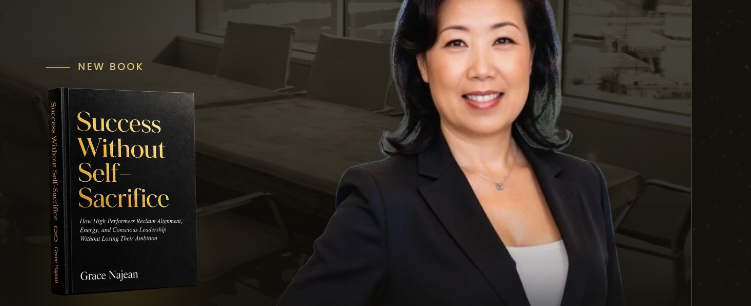
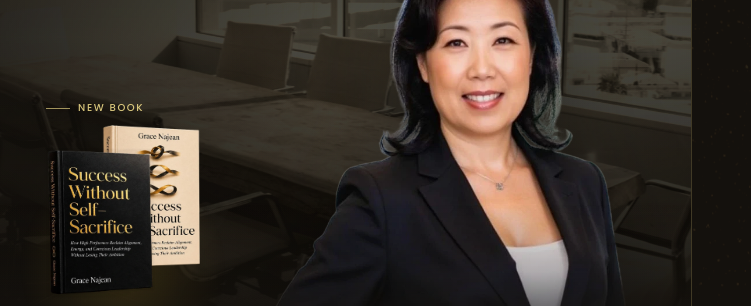
Before and after one commit to geanpaulo19/GN-Links, a plain HTML site: page index.html in a window 1280 px wide. Shown: the part 403-709 px from the top of the page, 0-751 px from the left. Drawn offline with Linux system fonts and the light colour scheme.

Commit message:
Update book cover image in index.html

```diff
--- a/index.html
+++ b/index.html
@@ -96,7 +96,7 @@
       <a class="book" href="https://gracenajean.com/the-readers-edition" target="_blank" rel="noopener noreferrer" aria-label="Success Without Self Sacrifice, buy it now (opens in a new tab)">
         <span class="book__kicker"><span class="book__rule" aria-hidden="true"></span>New book</span>
         <span class="book__cover-wrap">
-          <img class="book__cover" src="assets/img/book-success-without-self-sacrifice.webp" alt="" width="600" height="835" loading="lazy" decoding="async">
+          <img class="book__cover" src="assets/img/new book cover for landing page.webp" alt="" width="600" height="835" loading="lazy" decoding="async">
         </span>
         <span class="book__title">Success Without Self Sacrifice</span>
         <span class="book__cta">Buy now
@@ -116,7 +116,7 @@
         <nav class="links" id="links" aria-label="Grace Najean links">
           <a class="book-card" href="https://gracenajean.com/the-readers-edition" target="_blank" rel="noopener noreferrer" aria-label="Success Without Self Sacrifice, buy it now (opens in a new tab)">
             <span class="book-card__cover">
-              <img src="assets/img/book-success-without-self-sacrifice.webp" alt="" width="600" height="835" loading="lazy" decoding="async">
+              <img src="assets/img/new book cover for landing page.webp" alt="" width="600" height="835" loading="lazy" decoding="async">
             </span>
             <span class="book-card__body">
               <span class="book-card__kicker">New book</span>
```
